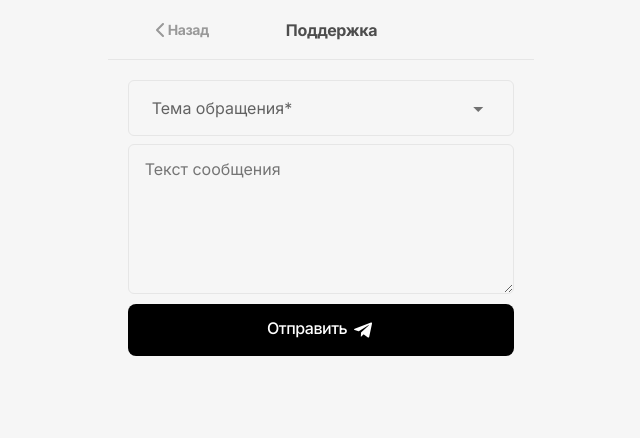
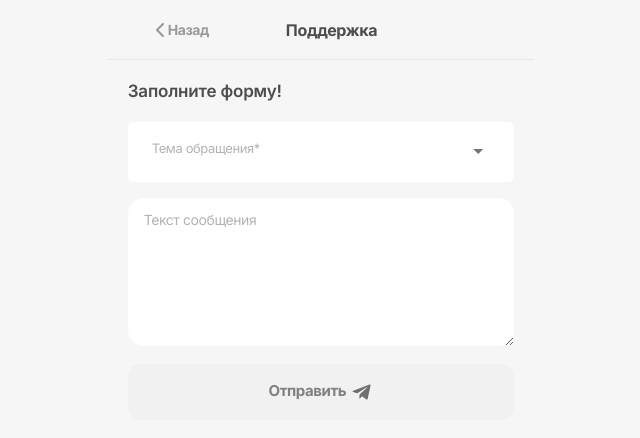
Before and after one commit to id717890/mloyalty_client_panel, a Nuxt app in the folder widget/: page /dashboard/support in a window 1280 px wide. Shown: the top 438 px of the page, without its empty margins (319-959 px from the left). Built offline with nearby package versions, Linux system fonts and the light colour scheme; no server answers.

Commit message:
add rules

```diff
--- a/widget/assets/scss/_app.scss
+++ b/widget/assets/scss/_app.scss
@@ -10,16 +10,16 @@
 // @import 'material-design-icons-iconfont/dist/material-design-icons.css';
 @import '@mdi/font/css/materialdesignicons.css';
 
-.test {
-  // border: 1px solid green;
+.b1 {
+  border: 3px solid yellowgreen;
 }
 
-.index {
-  // border: 1px solid blue;
+.b2 {
+  border: 3px solid red;
 }
 
-.container-fluid {
-  // border: 1px solid red;
+.b3 {
+  border: 3px solid blue;
 }
 
 a {
@@ -135,6 +135,10 @@ button:focus {
   border-radius: 6px;
 }
 
+.ml-radius-16 {
+  border-radius: 16px !important;
+}
+
 .ml-radius-20 {
   border-radius: 20px;
 }
--- a/widget/assets/scss/text.scss
+++ b/widget/assets/scss/text.scss
@@ -125,6 +125,17 @@
   line-height: 22px;
   letter-spacing: -0.408px;
   color: #999999;
+}
+
+.ml-text-17-22-600 {
+  font-style: normal;
+  font-weight: 600;
+  font-size: 17px;
+  line-height: 22px;
+  display: flex;
+  align-items: center;
+  letter-spacing: -0.01em;
+  color: #4d4d4d;
 }
 
 .ml-text-18-20 {
--- a/widget/assets/scss/themes/default.scss
+++ b/widget/assets/scss/themes/default.scss
@@ -107,6 +107,33 @@
   padding: 13px 47px;
 }
 
+.ml-wrapper-alert2 {
+  z-index: 10;
+  position: absolute;
+  top: 3px;
+  left: 0;
+  right: 0;
+  margin: 0 45px;
+  // width: 100%;
+
+  .ml-black-rounded-alert {
+    padding: 16px;
+    height: 50px !important;
+    border-radius: 30px;
+    background-color: #4d4d4d;
+    display: flex;
+    align-items: center;
+    justify-content: center;
+    font-family: Inter;
+    font-style: normal;
+    font-weight: 500;
+    font-size: 15px;
+    line-height: 20px;
+    letter-spacing: -0.24px;
+    color: #f5f5f5;
+  }
+}
+
 .ml-wrapper-alert {
   z-index: 10;
   position: relative;
@@ -178,21 +205,3 @@
     margin-left: 12px;
   }
 }
-
-.ml-rules {
-  p {
-    font-style: normal;
-    font-size: 17px;
-    line-height: 22px;
-    color: #000000;
-    opacity: 0.7;
-  }
-
-  .ml-rules_item {
-    font-weight: bold;
-  }
-
-  .ml-rules_text {
-    font-weight: normal;
-  }
-}
--- a/widget/assets/scss/ui/ml-btns.scss
+++ b/widget/assets/scss/ui/ml-btns.scss
@@ -79,3 +79,28 @@
 .ml-silver2-btn:hover {
   background: #d6d6d6;
 }
+
+.ml-btn-silver3 {
+  padding: 16px 24px;
+  background: #e6e6e6;
+  border-radius: 12px;
+
+  font-family: Inter;
+  font-style: normal;
+  font-weight: bold;
+  font-size: 15px;
+  line-height: 20px;
+  letter-spacing: -0.4px;
+  color: #808080;
+}
+
+.ml-btn-silver3:hover {
+  background-color: #c4c4c4;
+}
+
+.ml-btn-silver3:disabled,
+.ml-btn-silver3[disabled],
+.ml-btn-silver3:disabled:hover,
+.ml-btn-silver3[disabled]:hover {
+  background: #f1f1f1;
+}
--- a/widget/assets/scss/ui/ml-inputs.scss
+++ b/widget/assets/scss/ui/ml-inputs.scss
@@ -45,6 +45,47 @@
 
   fieldset {
     border: 1px solid #000000 !important;
+  }
+}
+
+.ml-select-white {
+  fieldset {
+    border: none !important;
+  }
+  .v-input__slot {
+    background: white !important;
+  }
+
+  .v-select__slot {
+    .v-label {
+      font-family: Inter;
+      font-style: normal;
+      font-weight: normal;
+      font-size: 13px;
+      line-height: 16px;
+      /* identical to box height, or 123% */
+
+      letter-spacing: -0.03em;
+
+      /* grey-70 */
+
+      color: #b3b3b3;
+    }
+  }
+
+  .v-select__selections {
+    font-family: Inter;
+    font-style: normal;
+    font-weight: normal;
+    font-size: 14px;
+    line-height: 24px;
+    /* identical to box height, or 171% */
+
+    letter-spacing: -0.02em;
+
+    /* grey-30 */
+
+    color: #4d4d4d;
   }
 }
 
--- a/widget/assets/scss/ui/ml-textarea.scss
+++ b/widget/assets/scss/ui/ml-textarea.scss
@@ -17,3 +17,23 @@
   position: relative;
   top: -33px;
 }
+
+.ml-textarea-white {
+  border: none;
+  background-color: white;
+}
+
+.ml-textarea-white::placeholder {
+  font-family: Inter;
+  font-style: normal;
+  font-weight: normal;
+  font-size: 14px;
+  line-height: 20px;
+  /* or 143% */
+
+  letter-spacing: -0.03em;
+
+  /* grey-70 */
+
+  color: #b3b3b3;
+}
--- a/widget/components/UI/MlTextarea.vue
+++ b/widget/components/UI/MlTextarea.vue
@@ -9,6 +9,7 @@
       :maxlength="maxlength"
       v-bind="$attrs"
       class="ml-textarea form-control"
+      :class="classAttr"
       :value="value"
       :rows="rows"
       @input="$emit('input', $event.target.value)"
@@ -52,6 +53,10 @@ export default {
       type: Boolean,
       default: false,
     },
+    classAttr: {
+      type: String,
+      default: null,
+    },
   },
   computed: {
     length() {
--- a/widget/pages/dashboard/rules.vue
+++ b/widget/pages/dashboard/rules.vue
@@ -1,38 +1,75 @@
 <template>
-  <div>
-    <MlHeaderPage title="Правила" />
-    <div class="px-10 py-5 ml-rules">
-      <p class="ml-rules_item">1. Основные правила</p>
-      <p class="ml-rules_text">
-        1.1. Купи 2 пиццы на сумму от 2000 рублей и получи дополнительно 500
-        бонусов! Их нужно потратить до 14 февраля иначе они сгорят! Спешите,
-        ждем Вас! Купи 2 пиццы на сумму от 2000 рублей и получи дополнительно
-        500 бонусов!
-      </p>
-      <p class="ml-rules_text">
-        1.2. Их нужно потратить до 14 февраля иначе они сгорят! Спешите, ждем
-        Вас!Купи 2 пиццы на сумму от 2000 рублей и получи дополнительно 500
-        бонусов! Их нужно потратить до 14 февраля иначе они сгорят! Спешите,
-        ждем Вас!Купи 2 пиццы на сумму от 2000 рублей и получи дополнительно 500
-        бонусов!
-      </p>
-      <p class="ml-rules_item">2. Правила начисления бонусов</p>
-      <p class="ml-rules_text">
-        2.1. Их нужно потратить до 14 февраля иначе они сгорят! Спешите, ждем
-        Вас! Купи 2 пиццы на сумму от 2000 рублей и получи дополнительно 500
-        бонусов! Их нужно потратить до 14 февраля иначе они сгорят! Спешите,
-        ждем Вас! Купи 2 пиццы на сумму от 2000 рублей и получи дополнительно
-        500 бонусов! Их нужно потратить до 14 февраля иначе они сгорят! Спешите,
-        ждем Вас! Купи 2 пиццы на сумму от 2000 рублей и получи дополнительно
-        500 бонусов! Их нужно потратить до 14 февраля иначе они сгорят! Спешите,
-        ждем Вас!
-      </p>
+  <div class="vh100 d-flex flex-column">
+    <MlHeaderPage class="" title="Правила" />
+    <div class="px-10 pt-1 ml-rules">
+      <pre class="ml-rules_text" style="white-space: pre-line">{{ rules }}</pre>
     </div>
   </div>
 </template>
 
 <script>
+import { mapState } from 'vuex'
 export default {
   layout: 'dashboard',
+  computed: {
+    ...mapState({
+      rules: (state) => state?.app?.mainWidgetConfig?.Rules?.Text,
+    }),
+  },
 }
 </script>
+
+<style lang="scss" scoped>
+.ml-rules::-webkit-scrollbar {
+  width: 8px;
+}
+
+/* Track */
+.ml-rules::-webkit-scrollbar-track {
+  -webkit-box-shadow: inset 0 0 3px rgba(0, 0, 0, 0.3);
+  -webkit-border-radius: 10px;
+  border-radius: 10px;
+}
+
+/* Handle */
+.ml-rules::-webkit-scrollbar-thumb {
+  -webkit-border-radius: 10px;
+  border-radius: 10px;
+  background: rgb(255, 255, 255);
+  -webkit-box-shadow: inset 0 0 6px rgba(0, 0, 0, 0.5);
+}
+
+.ml-rules::-webkit-scrollbar-thumb:window-inactive {
+  background: rgb(255, 255, 255);
+}
+
+.ml-rules {
+  flex-grow: 1;
+  overflow-y: auto;
+  display: flex;
+
+  flex-basis: 20px;
+  // border: 1px solid red;
+  p {
+    font-style: normal;
+    font-size: 17px;
+    line-height: 22px;
+    color: #000000;
+    opacity: 0.7;
+  }
+
+  .ml-rules_item {
+    font-weight: bold;
+  }
+
+  .ml-rules_text {
+    font-family: Inter !important;
+    font-weight: normal !important;
+    font-style: normal !important;
+    font-size: 17px !important;
+    // line-height: 22px !important;
+    color: #000000 !important;
+    opacity: 0.7 !important;
+  }
+}
+</style>
--- a/widget/pages/dashboard/support.vue
+++ b/widget/pages/dashboard/support.vue
@@ -1,19 +1,23 @@
 <template>
   <div>
     <MlHeaderPage title="Поддержка" />
-    <div v-if="alert" class="ml-wrapper-alert pa-5 pb-0">
-      <div class="ml-black-alert" style="height: auto">
-        :( Мы сожалеем, но что-то пошло не так... Повторите попытку
+    <div v-if="alert" class="ml-wrapper-alert2">
+      <div class="ml-black-rounded-alert" style="height: auto">
+        <!-- :( Мы сожалеем, но что-то пошло не так... Повторите попытку -->
+        {{ alertMessage }}
       </div>
     </div>
     <div class="pa-5">
       <div v-if="!isSent">
-        <div class="pb-0">
+        <div class="ml-text-17-22-600 mb-5">Заполните форму!</div>
+
+        <div class="pb-0 mb-2">
           <v-select
             v-model="form.type"
-            class="ml-select ml-hide-details"
+            class="ml-select ml-select-white ml-hide-details ml-radius-16"
             :items="option.types"
             label="Тема обращения*"
+            height="60"
             outlined
             item-text="name"
             return-object
@@ -29,18 +33,18 @@
             </template>
           </v-select>
         </div>
-        <div class="pb-0">
+        <div class="pb-0 mb-2">
           <MlTextarea
             v-model="form.message"
             placeholder="Текст сообщения"
+            class-attr="ml-radius-16 ml-textarea-white"
             :maxlength="500"
           />
         </div>
         <div class="pt-1">
           <button
-            class="ml-black-btn"
-            style="width: 100%"
-            :disabled="loading"
+            class="ml-btn-silver3 w100"
+            :disabled="loading || !validateForm"
             @click.stop="sendMessage"
           >
             Отправить
@@ -54,7 +58,7 @@
           </button>
         </div>
       </div>
-      <div v-else>
+      <!-- <div v-else>
         <div
           class="d-flex flex-column align-center justify-content-center pt-16 mt-5"
         >
@@ -67,7 +71,7 @@
             Вернуться назад
           </a>
         </div>
-      </div>
+      </div> -->
     </div>
   </div>
 </template>
@@ -85,6 +89,7 @@ export default {
   layout: 'dashboard',
   data: () => ({
     loading: false,
+    alertMessage: null,
     isSent: false,
     alert: false,
     option: {
@@ -115,7 +120,7 @@ export default {
   }),
   computed: {
     validateForm() {
-      return this.form.type
+      return this.form.type && this.form.message
     },
     typeId() {
       return this.form?.type?.id
@@ -133,13 +138,16 @@ export default {
       })
       this.loading = false
       if (result) {
-        this.isSent = true
+        this.alert = true
+        this.alertMessage = 'Сообщение успешно отправлено'
+        this.goBack()
       } else {
         this.alert = true
-        setTimeout(() => {
-          this.alert = false
-        }, 3000)
+        this.alertMessage = 'Произошла ошибка! Повторите'
       }
+      setTimeout(() => {
+        this.alert = false
+      }, 3000)
     },
     goBack() {
       this.form.message = null
```
